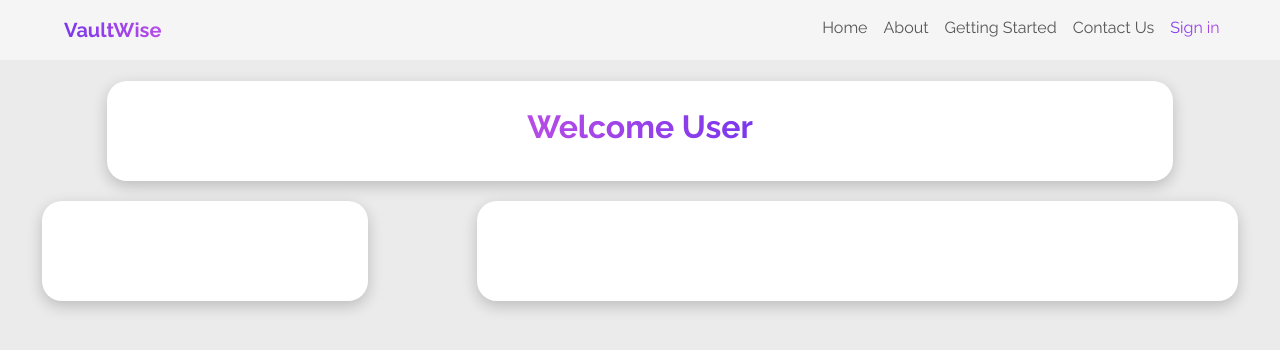
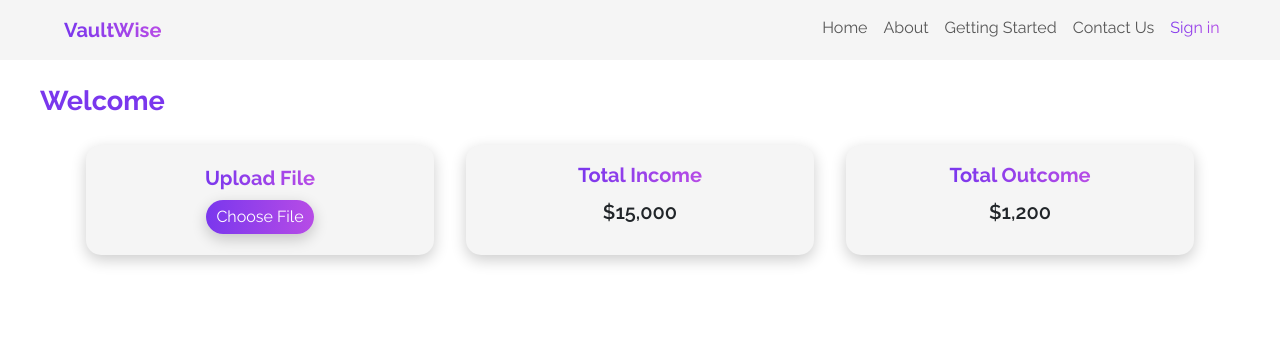
Before and after one commit to MaliceKy/VaultWise-Expense-AI-project, a React (Create React App) app: page /Dashboard in a window 1280 px wide. Shown: the top 350 px of the page. Built offline with nearby package versions, Linux system fonts and the light colour scheme.

Commit message:
dashboard has new components off file additions

```diff
--- a/src/pages/Dash-board.js
+++ b/src/pages/Dash-board.js
@@ -3,19 +3,47 @@ import '../styles/Dash-board.css';
 
 const Dashboard = () => {
   return (
-    <div className="Dash-Container">
-      <div className="OverView-Card mx-auto col-10">
-        <h1 className="Welcome">Welcome User</h1>
-      </div>
-      <div className="row">
-        <div className="Dash-upload-Card mx-auto col-3">
+  <div className="Dash-Contents">
+    <div className="Welcome">Welcome</div>
 
-        </div>
-        <div className="Dash-Getting-Started-Card mx-auto col-7">
+    <div className="dash-card-deck">
+      <div className="container">
+        <div className="row">
+          <div className="col-9 col-md-4 mx-auto mb-4 mb-md-0">
+            <div className="dash-card1 m-lg-1">
+              <h2 className="dash-card-title">Upload File</h2>
+              <button type="button" className="dash-Sign-in" onClick={() => document.getElementById('fileUpload').click()}>Choose File</button>
+              <input
+                type="file"
+                id="fileUpload"
+                className="file-upload"
+                style={{ display: 'none' }}
+                accept=".csv, application/vnd.openxmlformats-officedocument.spreadsheetml.sheet, application/vnd.ms-excel"
+                onChange={(event) => {
+                  const file = event.target.files[0];
+                  console.log(file);
+                }}
+              />
+            </div>
+          </div>
 
+          <div className="col-6 col-md-4">
+            <div className="dash-card2 m-lg-1">
+              <h2 className="dash-card-title">Total Income</h2>
+              <p className="dash-card-text">$15,000</p>
+            </div>
+          </div>
+
+          <div className="col-6 col-md-4">
+            <div className="dash-card3 m-lg-1">
+              <h2 className="dash-card-title">Total Outcome</h2>
+              <p className="dash-card-text">$1,200</p>
+            </div>
+          </div>
         </div>
       </div>
     </div>
+  </div>
   );
 };
 
--- a/src/styles/Dash-board.css
+++ b/src/styles/Dash-board.css
@@ -1,60 +1,62 @@
-@font-face {
+.Welcome{
+    margin-top: 80px;
+    margin-left: 40px;
     font-family: 'Raleway';
-    src: url('../assets/Raleway-VariableFont_wght.ttf') format('truetype');
+    font-size: 1.7rem;
+    font-weight: bold;
+    background-color: #7a37ed;
+    -webkit-background-clip: text;
+    -webkit-text-fill-color: transparent;
 }
 
-.Dash-Container {
-    background-color: #ebebeb;
-    height: 100vh;
-    padding-top: 1px;
+.dash-card-deck{
+    margin-top: 20px;
 }
 
-.OverView-Card {
-    margin-top: 80px;
+.dash-card1, .dash-card2, .dash-card3{
     display: flex;
     flex-direction: column;
     justify-content: center;
     align-items: center;
-    border-radius: 20px;
-    background-color: #ffffff;
-    min-height: 100px;
+    border-radius: 15px;
+    padding: 5%;
+    background-color: #f5f5f5;
+    height: 110px;
     box-shadow: 0px 5px 15px rgba(0, 0, 0, 0.2);
-    max-width: 1200px;
-    margin-bottom: 20px;
+}
+
+.dash-card-title {
+    font-family: 'Raleway';
+    text-align: center;
+    margin: 0;
+    padding-bottom: 10px;
+    font-size: 1.25rem;
+    font-weight: bold;
+    background: linear-gradient(to right, #7a37ed, #b74ce6);
+    -webkit-background-clip: text;
+    -webkit-text-fill-color: transparent;
+}
+
+.dash-card-text {
+    font-family: 'Raleway';
+    text-align: center;
+    margin: 0;
+    padding-bottom: 10px;
+    font-size: 1.25rem;
+    font-weight: 600;
 }
 
 
-.Welcome{
-    background: linear-gradient(to left, #7a37ed, #b74ce6);
-    -webkit-background-clip: text;
-    -webkit-text-fill-color: transparent;
-    font-family: 'Raleway';
-    font-size: 2rem;
-    font-weight: bold;
+.dash-Sign-in {
+    padding: 5px 10px; /* increased padding for better spacing */
+    border-radius: 25px; /* larger radius for more rounded corners */
+    color: #fff;
+    background: linear-gradient(to right, #7a37ed, #b74ce6);
+    font-family: 'Raleway', sans-serif;
+    text-decoration: none;
+    transition: all 0.3s ease-in-out; /* smooth transition effect */
+    box-shadow: 0px 5px 15px rgba(0, 0, 0, 0.2); /* shadow for depth */
+    border: none; /* remove border if any */
+    display: inline-block; /* allows the button to adjust its size based on its content */
+    cursor: pointer; /* changes the mouse cursor when hovering over the button */
 }
-
-.Dash-upload-Card{
-    margin-top: 80px;
-    display: flex;
-    flex-direction: column;
-    justify-content: center;
-    align-items: center;
-    border-radius: 20px;
-    background-color: #ffffff;
-    min-height: 100px;
-    box-shadow: 0px 5px 15px rgba(0, 0, 0, 0.2);
-    max-width: 1200px;
-}
-
-.Dash-Getting-Started-Card{
-    margin-top: 80px;
-    display: flex;
-    flex-direction: column;
-    justify-content: center;
-    align-items: center;
-    border-radius: 20px;
-    background-color: #ffffff;
-    min-height: 100px;
-    box-shadow: 0px 5px 15px rgba(0, 0, 0, 0.2);
-    max-width: 1200px;
-}
```
